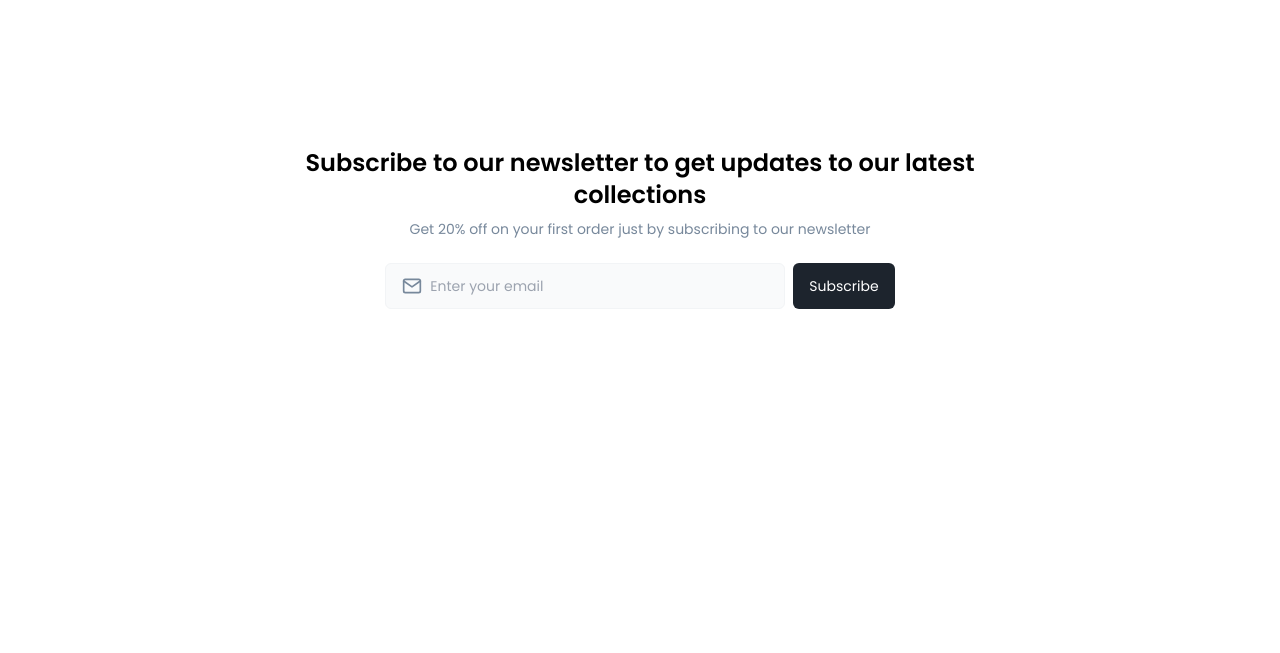
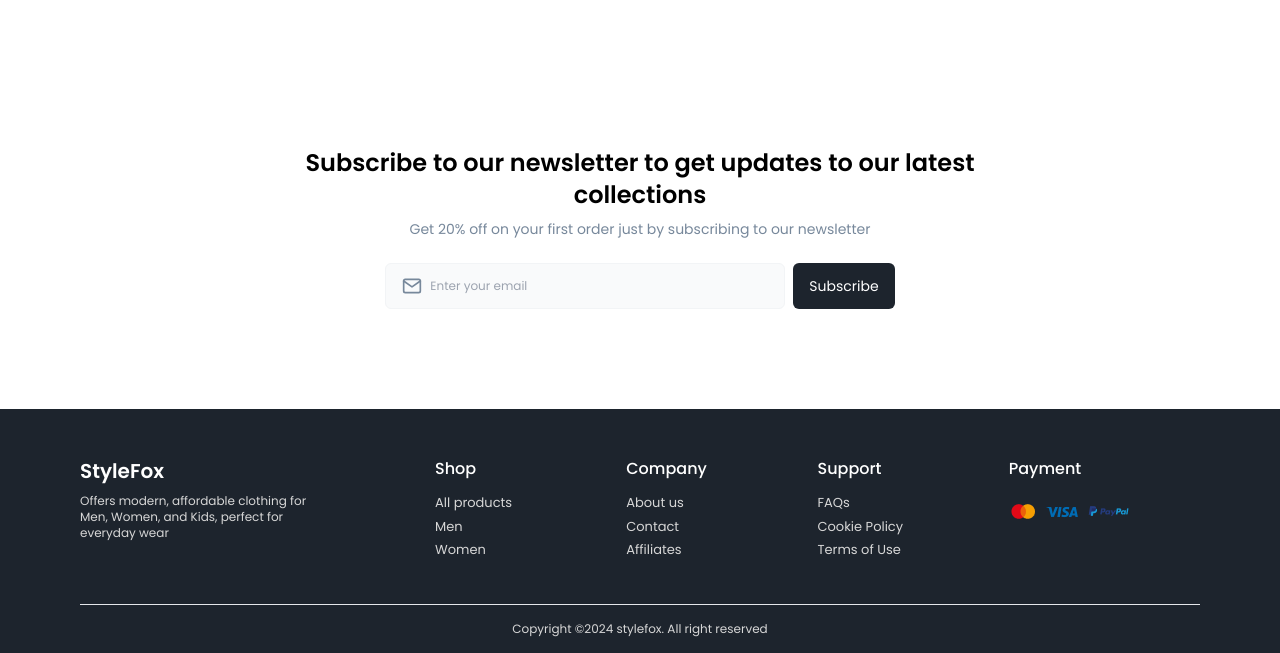
Before and after one commit to souhaillasfar/Ecom-Stylefox, a website: page index.html in a window 1280 px wide. Shown: the part 2585-3238 px from the top of the page. Before the commit the page ends 2894 px from the top, so only its background shows below. Drawn offline with nearby package versions, Linux system fonts and the light colour scheme; files that its build step writes are made by us from their sources; files whose address does not match are found by name.

Commit message:
created footer for desktop

```diff
--- a/index.html
+++ b/index.html
@@ -225,11 +225,50 @@
             <div class="flex gap-x-2 w-fit mx-auto mt-6">
                 <div class="bg-[#F9FAFB] border border-[#F2F4F6] px-4 py-3 rounded-md flex items-center gap-x-2 w-[400px]">
                     <img class="size-5" src="./assets/icon/mail.svg" alt="mail icon">
-                    <input class="outline-none bg-transparent block w-full text-sm" type="email" placeholder="Enter your email">
+                    <input class="outline-none bg-transparent block w-full text-xs" type="email" placeholder="Enter your email">
                 </div>
                 <button class="block bg-primary px-4 py-2 text-white rounded-md text-sm">Subscribe</button>
             </div>
         </section>
+
     </main>
+    <footer class="mt-[100px] bg-primary px-[5rem] pt-[3rem] pb-[1rem]">
+        <div class="flex gap-x-[100px]">
+            <div class="w-[25%]">
+                <h1 class="text-white font-semibold text-xl">StyleFox</h1>
+                <p class="text-[#D7D7D7] mt-2 text-xs">Offers modern, affordable clothing for Men, Women, and Kids, perfect for everyday wear</p>
+            </div>
+            <div class="w-[75%] grid grid-cols-4">
+                <div>
+                    <h1 class="text-white font-medium text-base mb-3">Shop</h1>
+                    <a class="w-fit text-[#D7D7D7] block text-[13px] mb-1" href="#">All products</a>
+                    <a class="w-fit text-[#D7D7D7] block text-[13px] mb-1" href="#">Men</a>
+                    <a class="w-fit text-[#D7D7D7] block text-[13px] mb-1" href="#">Women</a>
+                </div>
+                <div>
+                    <h1 class="text-white font-medium text-base mb-3">Company</h1>
+                    <a class="w-fit text-[#D7D7D7] block text-[13px] mb-1" href="#">About us</a>
+                    <a class="w-fit text-[#D7D7D7] block text-[13px] mb-1" href="#">Contact</a>
+                    <a class="w-fit text-[#D7D7D7] block text-[13px] mb-1" href="#">Affiliates</a>
+                </div>
+                <div>
+                    <h1 class="text-white font-medium text-base mb-3">Support</h1>
+                    <a class="w-fit text-[#D7D7D7] block text-[13px] mb-1" href="#">FAQs</a>
+                    <a class="w-fit text-[#D7D7D7] block text-[13px] mb-1" href="#">Cookie Policy</a>
+                    <a class="w-fit text-[#D7D7D7] block text-[13px] mb-1" href="#">Terms of Use</a>
+                </div>
+                <div>
+                    <h1 class="text-white font-medium text-base mb-2">Payment</h1>
+                    <div class="flex items-center gap-x-1">
+                        <img class="bg-cover h-fit" src="./assets/icon/icmastercard.png" alt="mastercard icon">
+                        <img class="bg-cover h-fit" src="./assets/icon/icvisa.png" alt="visa icon">
+                        <img class="bg-cover h-fit" src="./assets/icon/icpaypal.png" alt="paypal icon">
+                    </div>
+                </div>
+            </div>
+        </div>
+        <hr class="mt-10 mb-4">
+        <p class="text-center text-[#D7D7D7] text-xs">Copyright ©2024 stylefox. All right reserved</p>
+    </footer>
 </body>
 </html>
```
Also changed, not shown: assets/icon/icmastercard.png (added), assets/icon/icpaypal.png (added), assets/icon/icvisa.png (added).
